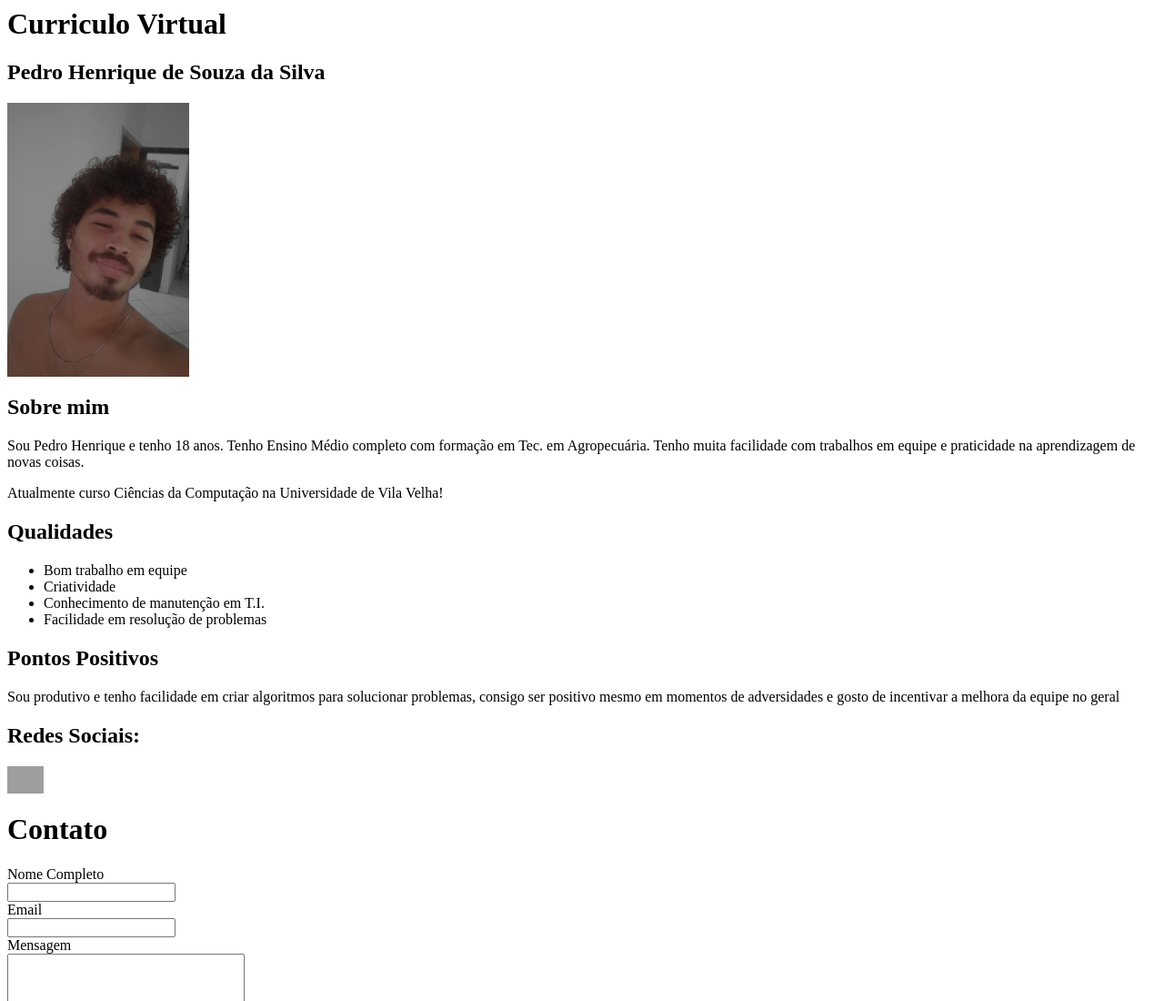
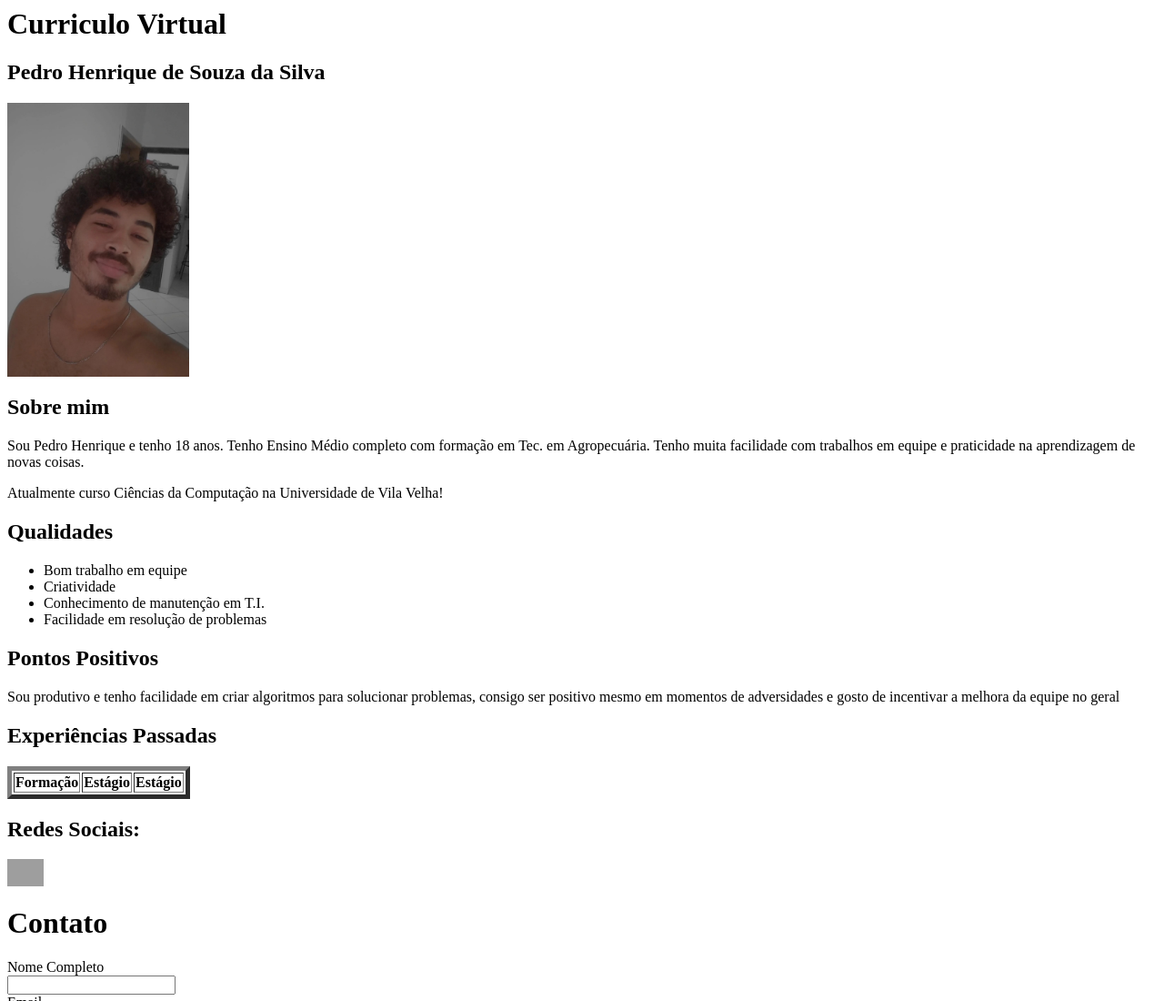
Before and after one commit to HiroRaijin/PortifolioPedroHenriqueCC1Mc, a plain HTML site: page index.html in a window 1280 px wide. Shown: the top 1100 px of the page at 91% size. Drawn offline with Linux system fonts and the light colour scheme; grey boxes are pictures that could not be loaded.

Commit message:
Add files via upload

```diff
--- a/index.html
+++ b/index.html
@@ -26,6 +26,24 @@
     <p>Sou produtivo e tenho facilidade em criar algoritmos para solucionar problemas, consigo ser positivo mesmo em
         momentos de adversidades e gosto de incentivar a melhora da equipe no geral</p>
 
+    <h2>Experiências Passadas</h2>
+    <table border="5">
+        <thead>
+            <tr>
+                <th>Formação</th>
+                <th>Estágio</th>
+                <th>Estágio</th>
+            </tr>
+        </thead>
+        <tbody>
+
+        </tbody>
+        <tfoot>
+
+        </tfoot>
+    </table>
+
+
     <h2>Redes Sociais:</h2>
     <a href="https://www.instagram.com/https_phzin022/" target="_blank"><img width="40px"
             src="https://th.bing.com/th/id/R.f7f657b1e89a075b6062aba291d97af0?rik=rmFb%2bPjC101nmg&riu=http%3a%2f%2fassets.stickpng.com%2fimages%2f5ecec6ef73e4440004f09e75.png&ehk=ZqYG1phH6nCVafMzgTfRXutQ3G%2b7%2fOxD6A7t24By%2bq8%3d&risl=&pid=ImgRaw&r=0."
```
